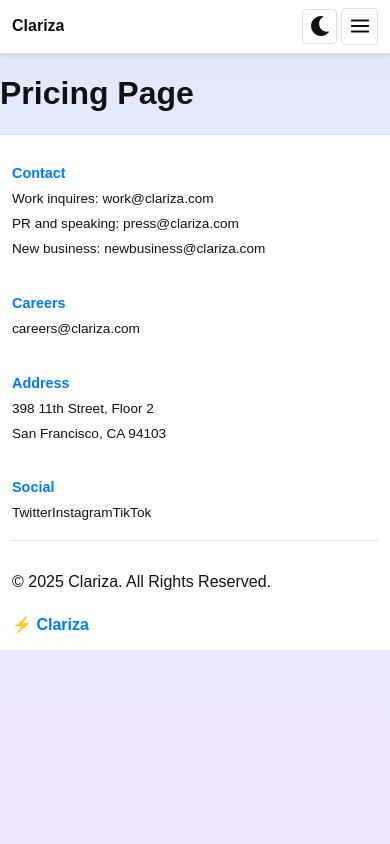
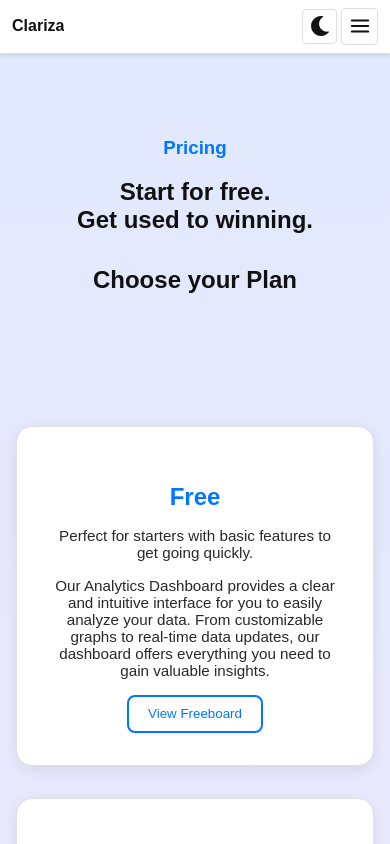
Before and after one commit to adharshSciPy/ClarizaWebsite, a React (Create React App) app: page /pricing in a window 390 px wide. Built offline with nearby package versions, Linux system fonts and the light colour scheme.

Commit message:
vishva commit- 1

```diff
--- a/src/App.js
+++ b/src/App.js
@@ -3,6 +3,8 @@ import Header from "./components/Header";
 import "./App.css";
 import { Routes, Route } from "react-router-dom";
 import Footer from "./components/Footer";
+
+import PricingPage from "./pages/Pricing.jsx";
 
 function App() {
 
@@ -34,12 +36,12 @@ function App() {
       <Header theme={theme} setTheme={handleThemeChange} />
 
       <Routes>
-        <Route path="/pricing" element={<h1>Pricing Page</h1>} />
+        <Route path="/pricing" element={<PricingPage />} />
         <Route path="/careers" element={<h1>Careers Page</h1>} />
         <Route path="/enterprise" element={<h1>Enterprise Page</h1>} />
         <Route path="/help-center" element={<h1>Help Center</h1>} />
       </Routes>
-      <Footer/>
+      <Footer />
     </div>
   );
 }
--- a/src/components/Header.jsx
+++ b/src/components/Header.jsx
@@ -15,7 +15,7 @@ export default function Header({ theme, setTheme }) {
 
         {/* ✅ Navigation Links */}
         <nav className={styles["nav-links"]}>
-          <Link to="#">Pricing</Link>
+          <Link to="/pricing">Pricing</Link>
           <Link to="#">Careers</Link>
           <Link to="#">Enterprise</Link>
           <Link to="#">Help Center</Link>
--- /dev/null
+++ b/src/pages/Pricing.jsx
@@ -0,0 +1,67 @@
+import React from "react";
+import styles from "../styles/Pricing.module.css";
+
+const PricingPage = () => {
+    return (
+        <div className={styles.pricingContainer}>
+            {/* Hero Section */}
+            <section className={styles.hero}>
+                <h3 className={styles.sectionTitle}>Pricing</h3>
+                <h1>
+                    Start for free.
+                    <br /> Get used to winning.
+                </h1>
+                <h2 className={styles.subHeading}>Choose your Plan</h2>
+            </section>
+
+            {/* Pricing Cards */}
+            <section className={styles.plans}>
+                <div className={styles.planCard}>
+                    <h3>Free</h3>
+                    <p>Perfect for starters with basic features to get going quickly.</p>
+                    <p>Our Analytics Dashboard provides a clear and intuitive interface for you to easily analyze your data.
+                        From customizable graphs to real-time data updates, our dashboard offers everything you need to gain valuable insights.</p>
+                    <button className={styles.btnOutline}>View Freeboard</button>
+                </div>
+
+                <div className={styles.planCard}>
+                    <h3>Pro</h3>
+                    <p>Advanced features for professionals and small teams.</p>
+                    <p>Our Analytics Dashboard provides a clear and intuitive interface for you to easily analyze your data.
+                        From customizable graphs to real-time data updates, our dashboard offers everything you need to gain valuable insights.</p>
+                    <button className={styles.btnDark}>View Dashboard</button>
+                </div>
+
+                <div className={styles.planCard}>
+                    <h3>Enterprise</h3>
+                    <p>Best for large teams and enterprises needing custom solutions.</p>
+                    <p>Our Analytics Dashboard provides a clear and intuitive interface for you to easily analyze your data.
+                        From customizable graphs to real-time data updates, our dashboard offers everything you need to gain valuable insights.</p>
+                    <button className={styles.btnOutline}>View Pricing</button>
+                </div>
+            </section>
+
+            {/* FAQ Section */}
+            <section className={styles.features}>
+                <h3>Features</h3>
+                <details>
+                    <summary>Why should I upgrade to Pro?</summary>
+                    <p>
+                        You get access to advanced analytics, unlimited projects, and
+                        premium support.
+                    </p>
+                </details>
+                <details>
+                    <summary>Is Claria free?</summary>
+                    <p>Yes! You can use the free plan forever.</p>
+                </details>
+                <details>
+                    <summary>Can I cancel anytime?</summary>
+                    <p>Yes, you can cancel or downgrade anytime from your dashboard.</p>
+                </details>
+            </section>
+        </div>
+    );
+};
+
+export default PricingPage;
--- /dev/null
+++ b/src/styles/Pricing.module.css
@@ -0,0 +1,188 @@
+* {
+  box-sizing: border-box;
+}
+
+html,
+body {
+  margin: 0;
+  padding: 0;
+  overflow-x: hidden;
+  width: 100%;
+  height: 100%;
+  display: flex;
+  flex-direction: column;
+}
+
+body {
+  font-family: -apple-system, BlinkMacSystemFont, "Segoe UI", "Roboto", sans-serif;
+  background: var(--bg-gradient);
+  color: var(--text-color);
+  transition: all 0.3s ease;
+}
+
+.App {
+  width: 100%;
+  overflow-x: hidden;
+}
+
+/* Shared Buttons */
+button {
+  background: var(--primary-color);
+  color: white;
+  border: none;
+  padding: 10px 16px;
+  border-radius: 8px;
+  cursor: pointer;
+  transition: 0.3s;
+}
+
+button:hover {
+  opacity: 0.9;
+}
+
+/* Page Layout */
+.pricingContainer {
+  display: flex;
+  flex-direction: column;
+  min-height: 100vh;
+  background: var(--bg-gradient);
+  color: var(--text-color);
+}
+
+/* Hero */
+.hero {
+  text-align: center;
+  padding: 4rem 1rem;
+}
+
+.hero h1 {
+  font-size: 2.8rem;
+  margin-bottom: 1rem;
+}
+
+.sectionTitle {
+  color: var(--accent-color);
+  font-weight: 600;
+}
+
+.subHeading {
+  margin-top: 2rem;
+  font-size: 1.5rem;
+  font-weight: 600;
+}
+
+/* Plans */
+.plans {
+  display: flex;
+  justify-content: center;
+  gap: 2rem;
+  flex-wrap: wrap;
+  padding: 3rem 1rem;
+}
+
+.planCard {
+  background: var(--bg-color);
+  border: 1px solid var(--border-color);
+  box-shadow: 0 4px 14px rgba(0, 0, 0, 0.08);
+  padding: 2rem;
+  border-radius: 16px;
+  width: 300px;
+  text-align: center;
+  transition: transform 0.3s;
+}
+
+.planCard:hover {
+  transform: translateY(-8px);
+}
+
+.planCard h3 {
+  font-size: 1.5rem;
+  margin-bottom: 0.5rem;
+  color: var(--accent-color);
+}
+
+.planCard p {
+  font-size: 0.95rem;
+  margin-bottom: 1rem;
+  opacity: 0.9;
+}
+
+.planCard ul {
+  text-align: left;
+  margin: 1rem 0;
+  list-style: none;
+}
+
+.planCard ul li {
+  margin-bottom: 0.5rem;
+}
+
+/* Custom Buttons */
+.btnDark {
+  background: var(--primary-color);
+  color: #fff;
+  border: none;
+  padding: 0.6rem 1.2rem;
+  border-radius: 8px;
+  cursor: pointer;
+}
+
+.btnOutline {
+  background: transparent;
+  border: 2px solid var(--accent-color);
+  color: var(--accent-color);
+  padding: 0.6rem 1.2rem;
+  border-radius: 8px;
+  cursor: pointer;
+}
+
+/* Features */
+.features {
+  background: var(--bg-color);
+  padding: 3rem 1rem;
+  margin: 2rem auto;
+  border-radius: 16px;
+  max-width: 800px;
+  border: 1px solid var(--border-color);
+}
+
+.features h3 {
+  text-align: center;
+  margin-bottom: 2rem;
+  color: var(--accent-color);
+}
+
+.features details {
+  margin: 0.8rem 0;
+  padding: 0.8rem;
+  border: 1px solid var(--border-color);
+  border-radius: 8px;
+  cursor: pointer;
+  transition: 0.3s;
+}
+
+.features details:hover {
+  background: rgba(0, 123, 255, 0.05);
+}
+
+/* Responsiveness */
+@media (max-width: 768px) {
+  .plans {
+    flex-direction: column;
+    align-items: center;
+  }
+
+  .hero h1 {
+    font-size: 2rem;
+  }
+}
+
+@media (max-width: 480px) {
+  .hero h1 {
+    font-size: 1.5rem;
+  }
+
+  .planCard {
+    width: 100%;
+  }
+}
```
